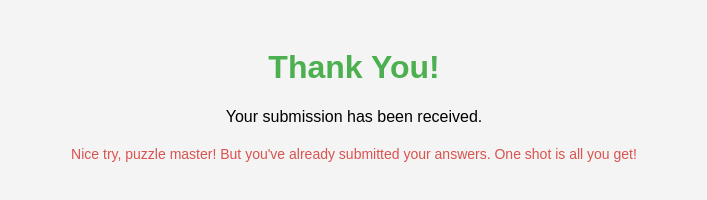
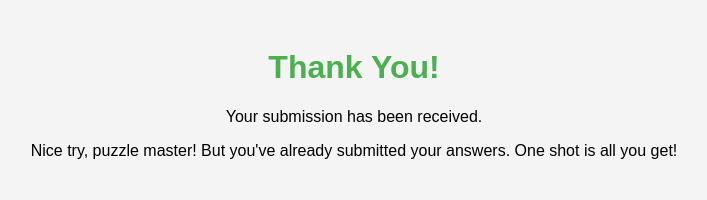
Before and after one commit to minigame2025/word-find-puzzle, a plain HTML site: page thank-you.html in a window 1280 px wide. Shown: the whole page, without its empty margins (286-993 px from the left). Drawn offline with Linux system fonts and the light colour scheme.

Commit message:
Add files via upload

```diff
--- a/thank-you.html
+++ b/thank-you.html
@@ -14,16 +14,11 @@
     h1 {
       color: #4CAF50;
     }
-    .note {
-      margin-top: 20px;
-      font-size: 14px;
-      color: #d9534f;
-    }
   </style>
 </head>
 <body>
   <h1>Thank You!</h1>
   <p>Your submission has been received.</p>
-  <p class="note">Nice try, puzzle master! But you've already submitted your answers. One shot is all you get!</p>
+  <p>Nice try, puzzle master! But you've already submitted your answers. One shot is all you get!</p>
 </body>
 </html>
```
Also changed, not shown: index.html (+4 -2 lines).
